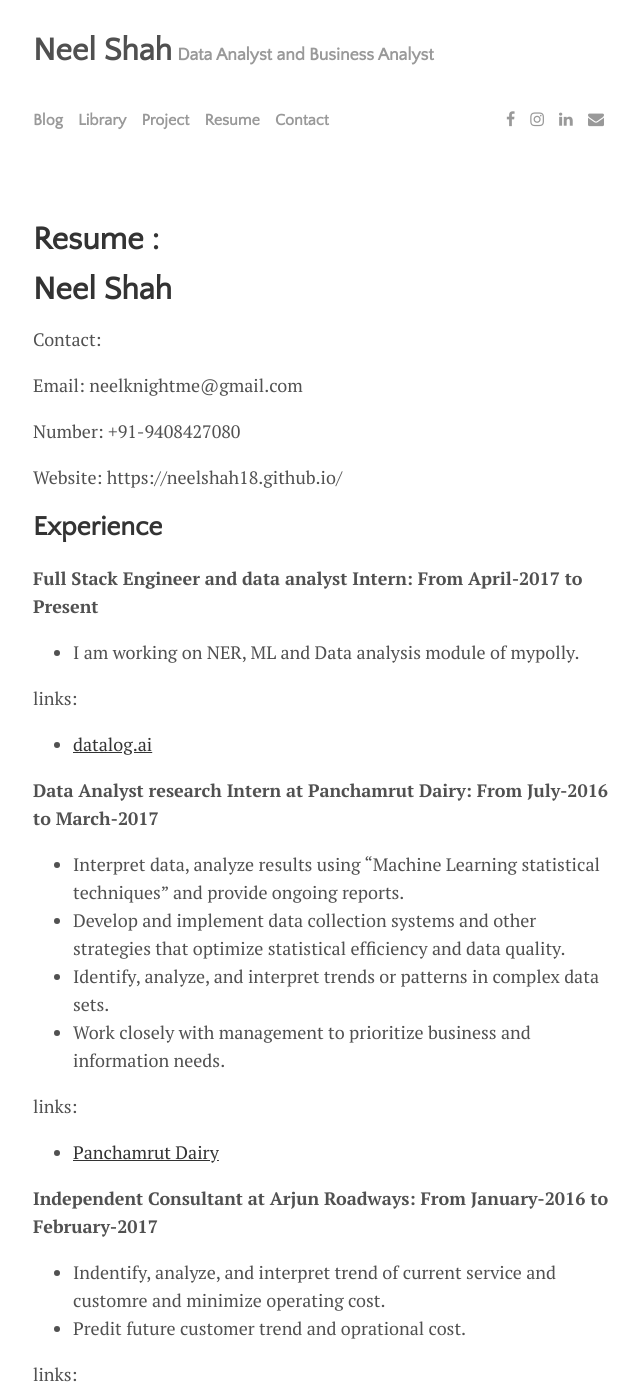
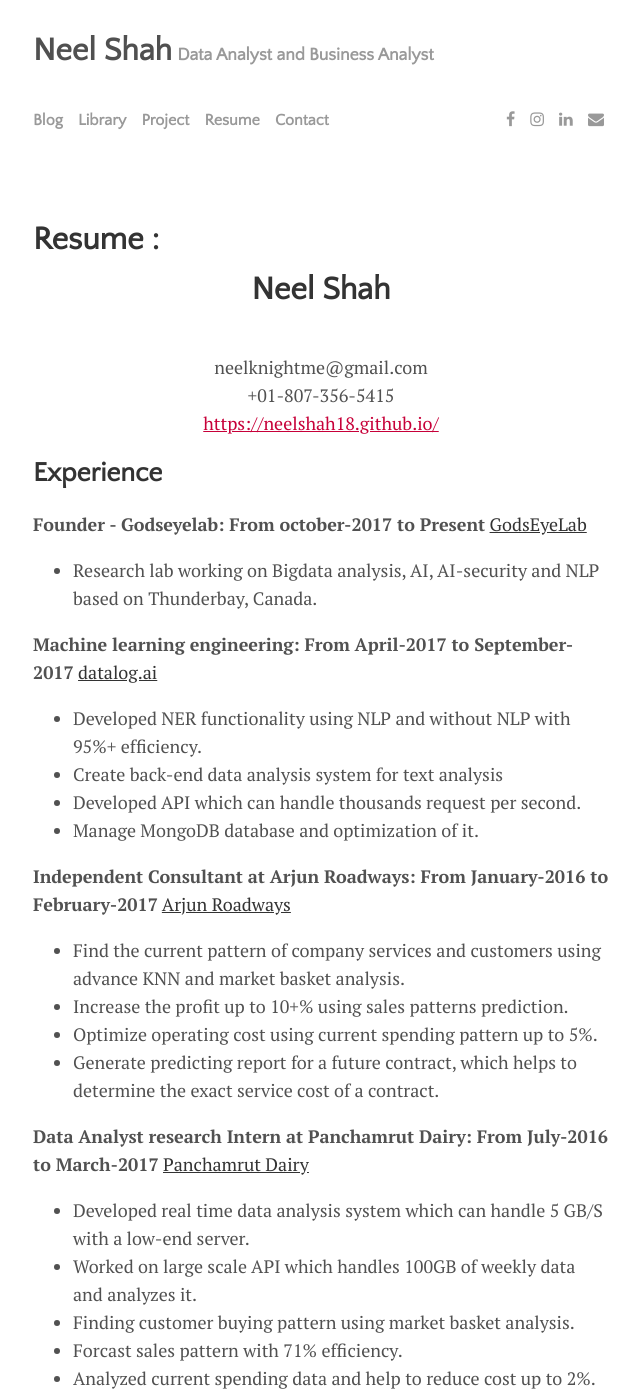
Before and after one commit to NeelShah18/neelshah18.github.io, a Jekyll site: the page built from _resume/2017-02-22-Latest Blog.md, in a window 1280 px wide and 1400 px high. Shown: the whole window, without its empty margins (319-959 px from the left). Built offline with Jekyll 4.4.1, drawn with Linux system fonts in a browser that asks for light colours; nearby versions of some CDN libraries; some of the changed text lies outside the part shown.

Commit message:
resume change

```diff
--- a/_resume/2017-02-22-Latest Blog.md
+++ b/_resume/2017-02-22-Latest Blog.md
@@ -3,50 +3,41 @@ layout: post
 title: "Resume :"
 ---
 
-Neel Shah
-=========
-
-Contact:
-
-Email: neelknightme@gmail.com
-
-Number: +91-9408427080
-
-Website: https://neelshah18.github.io/
+<h1 style="text-align: center;">Neel Shah</h1>
+<p style="text-align: center;">
+<br>neelknightme@gmail.com
+<br>+01-807-356-5415
+<br><a href="https://neelshah18.github.io/" style="color: #C70039;">https://neelshah18.github.io/</a>
+</p>
 
 Experience
 ----------
 
-**Full Stack Engineer and data analyst Intern: From April-2017 to Present**
+**Founder - Godseyelab: From october-2017 to Present** [GodsEyeLab](http://www.godseyelab.com)
 
-* I am working on NER, ML and Data analysis module of mypolly.
+* Research lab working on Bigdata analysis, AI, AI-security and NLP based on Thunderbay, Canada.
 
-links:
+**Machine learning engineering: From April-2017 to September-2017** [datalog.ai](http://www.datalog.ai/)
 
-* [datalog.ai](http://www.datalog.ai/)
+* Developed NER functionality using NLP and without NLP with 95%+ efficiency.
+* Create back-end data analysis system for text analysis
+* Developed API which can handle thousands request per second.
+* Manage MongoDB database and optimization of it.
 
-**Data Analyst research Intern at Panchamrut Dairy: From July-2016 to March-2017**
+**Independent Consultant at Arjun Roadways: From January-2016 to February-2017** [Arjun Roadways](http://arjunroadways.com/)
 
-* Interpret data, analyze results using “Machine Learning statistical techniques” and
-  provide ongoing reports.
-* Develop and implement data collection systems and other strategies that optimize
-  statistical efficiency and data quality.
-* Identify, analyze, and interpret trends or patterns in complex data sets.
-* Work closely with management to prioritize business and information needs.
+* Find the current pattern of company services and customers using advance KNN and market basket analysis.
+* Increase the profit up to 10+% using sales patterns prediction.
+* Optimize operating cost using current spending pattern up to 5%.
+* Generate predicting report for a future contract, which helps to determine the exact service cost of a contract.
 
-links:
+**Data Analyst research Intern at Panchamrut Dairy: From July-2016 to March-2017** [Panchamrut Dairy](http://panchamrutdairy.org/)
 
-* [Panchamrut Dairy](http://panchamrutdairy.org/)
-
-**Independent Consultant at Arjun Roadways: From January-2016 to February-2017**
-
-* Indentify, analyze, and interpret trend of current service and customre and
-  minimize operating cost.
-* Predit future customer trend and oprational cost.
-
-links:
-
-* [Arjun Roadways](http://arjunroadways.com/)
+* Developed real time data analysis system which can handle 5 GB/S with a low-end server.
+* Worked on large scale API which handles 100GB of weekly data and analyzes it.
+* Finding customer buying pattern using market basket analysis.
+* Forcast sales pattern with 71% efficiency.
+* Analyzed current spending data and help to reduce cost up to 2%.
 
 Projects
 --------
@@ -87,32 +78,24 @@ Skills
 
 :   **first-lang:** Python, API using python and REST, R, Java, C, C++, HTML, CSS, XML, JSON
 
-:   **Statistics skills:** Basic and Advance Statics, Predictive analysis, Outliner and Variation finding in data
-
 :   **Database:** MySQL, MongoDB, Apache
 
 :   **Operating System:** Linux-Server(Ubuntu Server), Linux(Ubuntu), Windows
 
-:   **Data Analyst skills:** Data mining, Data cleaning, Data restructuring, Machine Leanring algorithm, NER algorithms
-
-[ref]: https://github.com/NeelShah18
+:   **Deep learning, Data science and ML:** Data mining, Data cleaning, Data restructuring, Machine Leanring algorithm, NER algorithms, NLP systems(Paragraph learning),
 
 Personal details
 ----------------
 
 * Human Languages:
 
-     * English(fluent)
-     * Hindi(fluent)
-     * Gujarati(fluent)
-     * Spanish(begineer)
+     * English
+     * Hindi
+     * Gujarati
+     * French(beginner)
 
 * Hobbies:
 
-     * Reading Novel specially Fiction, Sci-Fiction, Love story, History etc...
+     * Reading Novel specially Fiction, Sci-Fiction, Love story, History.
      * Football
      * Writing poems
-
-[LinkedIn profile](https://www.linkedin.com/in/neel-shah-7b5495104/)
-
-**I take reposibility of my details.**
```
Also changed, not shown: other parts of _resume/2017-02-22-Latest Blog.md (+2 -2 lines).
